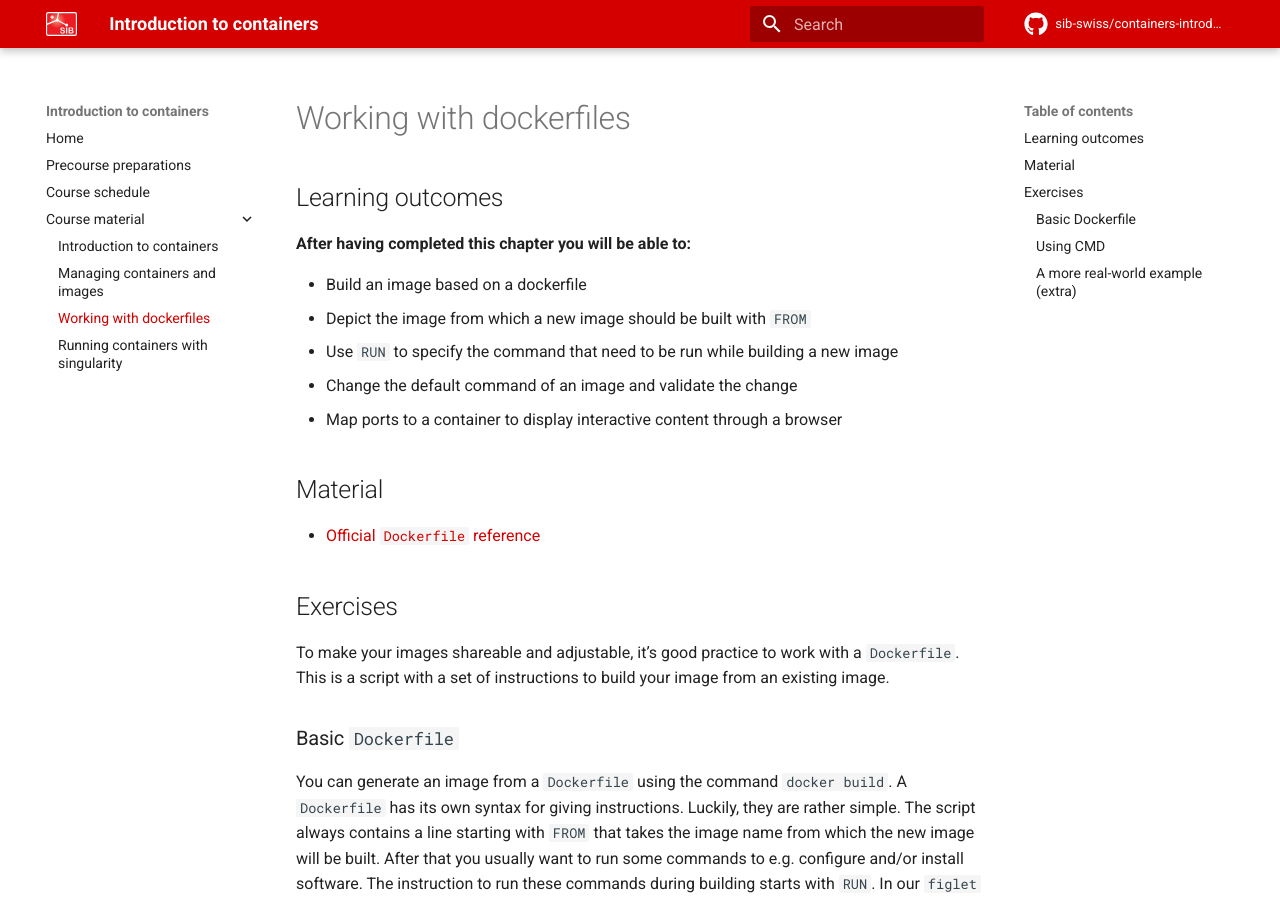
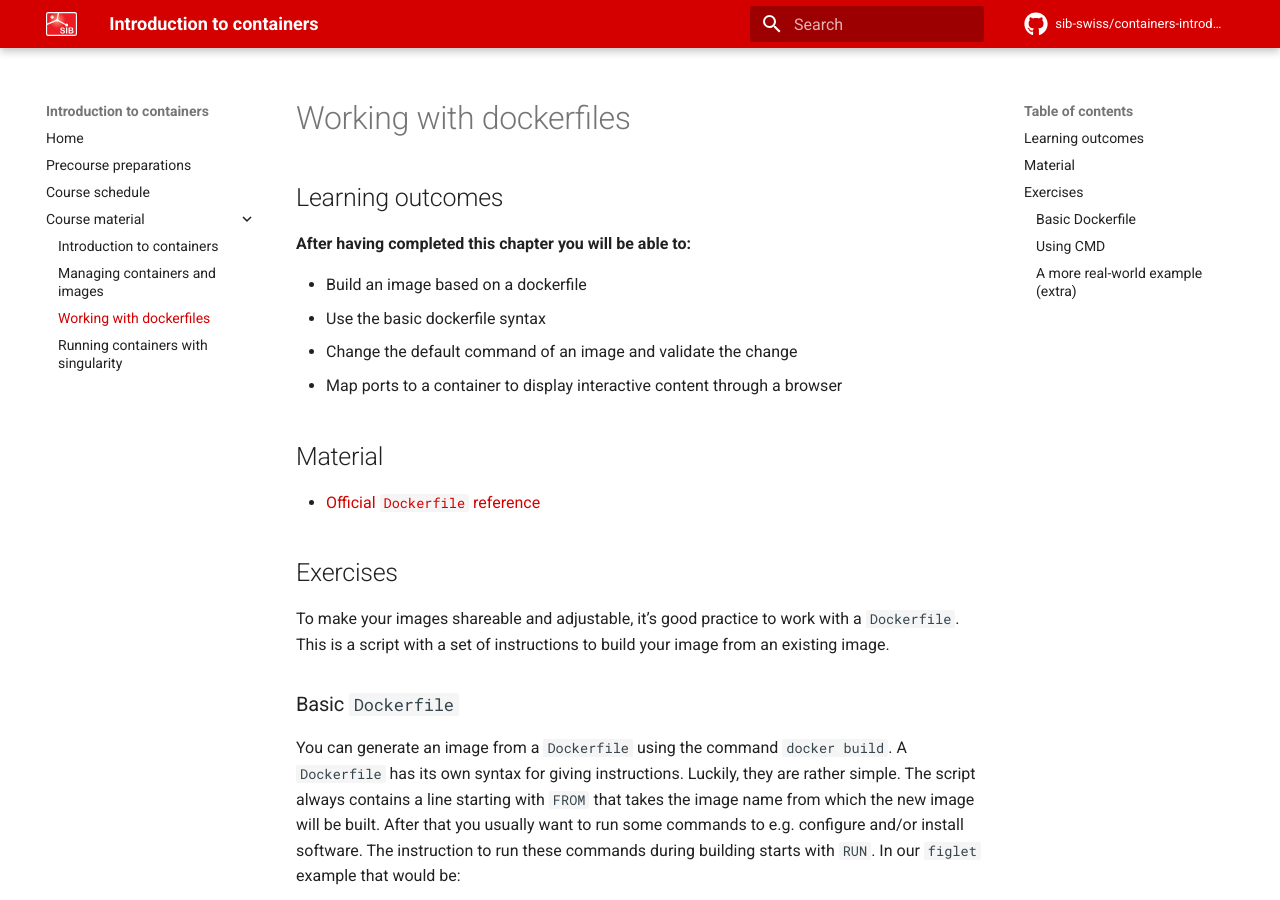
Before and after one commit to sib-swiss/containers-introduction-training, an MkDocs documentation site: the page built from docs/course_material/dockerfiles.md, in a window 1280 px wide and 900 px high. Built offline with MkDocs 1.6.1 and Material for MkDocs 9.7.7, drawn with Linux system fonts in a browser that asks for light colours; comment, search, counter and statistics services are not loaded.

Commit message:
more concise learning outcomes

```diff
--- a/docs/course_material/dockerfiles.md
+++ b/docs/course_material/dockerfiles.md
@@ -3,8 +3,7 @@
 **After having completed this chapter you will be able to:**
 
 * Build an image based on a dockerfile
-* Depict the image from which a new image should be built with `FROM`
-* Use `RUN` to specify the command that need to be run while building a new image
+* Use the basic dockerfile syntax
 * Change the default command of an image and validate the change
 * Map ports to a container to display interactive content through a browser
 
```
Also changed, not shown: docs/course_material/introduction_containers.md (+1 -2 lines), docs/course_material/managing_docker.md (+1 -2 lines), docs/course_material/singularity.md (+1 -1 lines).
